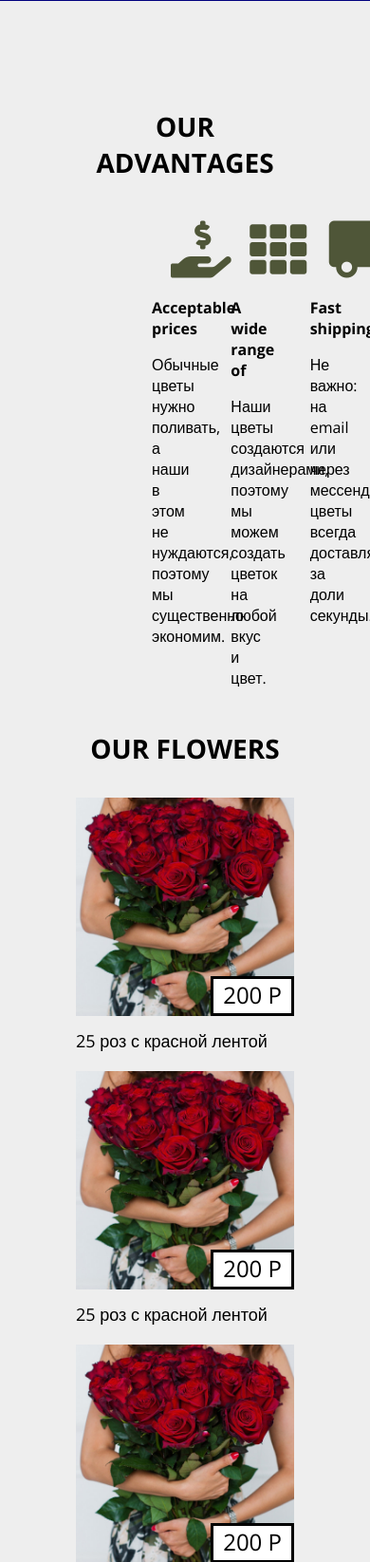
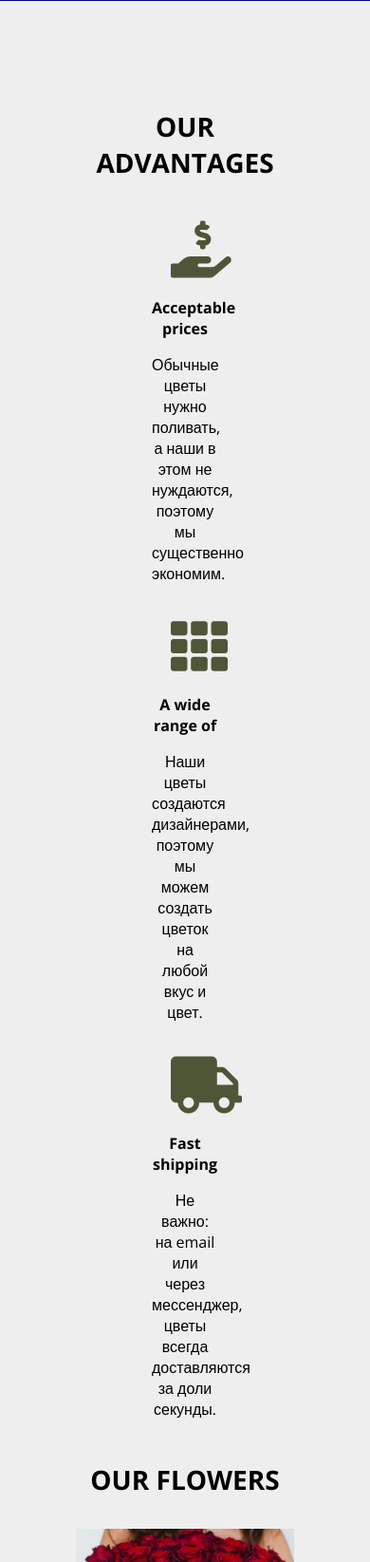
Before and after one commit to VladChekunov/DigitalFlowers, a PHP site: page / in a window 390 px wide; the page is wider, and only the part inside the window is pictured. Shown: the part 1027-2672 px from the top of that part at 95% size. Run offline with PHP 8.4, Linux system fonts and the light colour scheme; some libraries are stand-ins or nearby versions.

Commit message:
fix 4-colimns

```diff
--- a/css/style.css
+++ b/css/style.css
@@ -322,6 +322,9 @@ footer{
 	.col-3{
 		width:100%;
 	}
+	.col-4{
+		width:100%;
+	}
 	footer{
 		padding-left: 4px;
 		padding-right: 4px;
```
